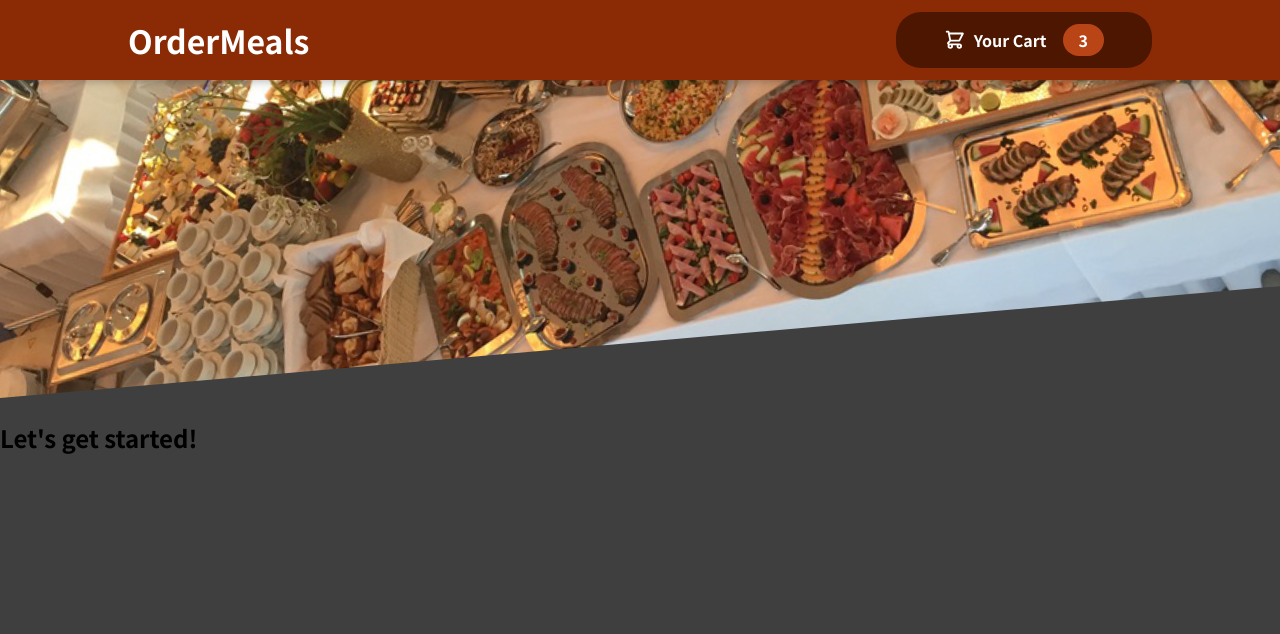
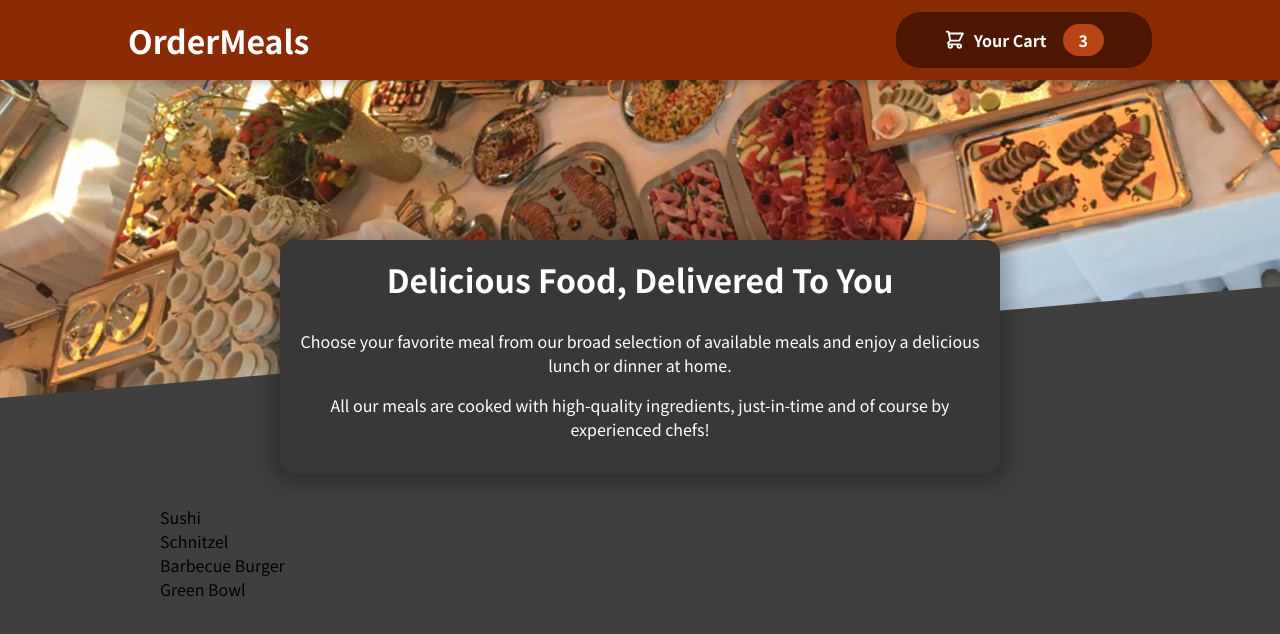
Before and after one commit to DavitGujejiani/food-ordering-website-reactjs, a React (Create React App) app: page / in a window 1280 px wide. Shown: the top 634 px of the page. Built offline with nearby package versions, Linux system fonts and the light colour scheme.

Commit message:
134. Added a Meals component

```diff
--- a/src/App.js
+++ b/src/App.js
@@ -1,11 +1,14 @@
 import { Fragment } from "react";
 import Header from "./components/Layout/Header";
+import Meals from "./components/Meals/Meals";
 
 function App() {
     return (
         <Fragment>
             <Header />
-            <h2>Let's get started!</h2>
+            <main>
+                <Meals />
+            </main>
         </Fragment>
     );
 }
--- /dev/null
+++ b/src/components/Meals/AvailableMeals.js
@@ -0,0 +1,40 @@
+import classes from "./AvailableMeals.module.css";
+
+const DUMMY_MEALS = [
+    {
+        id: "m1",
+        name: "Sushi",
+        description: "Finest fish and veggies",
+        price: 22.99,
+    },
+    {
+        id: "m2",
+        name: "Schnitzel",
+        description: "A german specialty!",
+        price: 16.5,
+    },
+    {
+        id: "m3",
+        name: "Barbecue Burger",
+        description: "American, raw, meaty",
+        price: 12.99,
+    },
+    {
+        id: "m4",
+        name: "Green Bowl",
+        description: "Healthy...and green...",
+        price: 18.99,
+    },
+];
+
+function AvailableMeals() {
+    const mealsList = DUMMY_MEALS.map((meal) => <li>{meal.name}</li>);
+
+    return (
+        <section className={classes.meals}>
+            <ul>{mealsList}</ul>
+        </section>
+    );
+}
+
+export default AvailableMeals;
--- /dev/null
+++ b/src/components/Meals/AvailableMeals.module.css
@@ -0,0 +1,24 @@
+.meals {
+    max-width: 60rem;
+    width: 90%;
+    margin: 2rem auto;
+    animation: meals-appear 1s ease-out forwards;
+}
+
+.meals ul {
+    list-style: none;
+    margin: 0;
+    padding: 0;
+}
+
+@keyframes meals-appear {
+    from {
+        opacity: 0;
+        transform: translateY(3rem);
+    }
+
+    to {
+        opacity: 1;
+        transform: translateY(0);
+    }
+}
--- /dev/null
+++ b/src/components/Meals/Meals.js
@@ -0,0 +1,14 @@
+import { Fragment } from "react";
+import MealsSummary from "./MealsSummary";
+import AvailableMeals from "./AvailableMeals";
+
+function Meals() {
+    return (
+        <Fragment>
+            <MealsSummary />
+            <AvailableMeals />
+        </Fragment>
+    );
+}
+
+export default Meals;
--- /dev/null
+++ b/src/components/Meals/MealsSummary.js
@@ -0,0 +1,19 @@
+import classes from "./MealsSummary.module.css";
+
+function MealsSummary() {
+    return (
+        <section className={classes.summary}>
+            <h2>Delicious Food, Delivered To You</h2>
+            <p>
+                Choose your favorite meal from our broad selection of available
+                meals and enjoy a delicious lunch or dinner at home.
+            </p>
+            <p>
+                All our meals are cooked with high-quality ingredients,
+                just-in-time and of course by experienced chefs!
+            </p>
+        </section>
+    );
+}
+
+export default MealsSummary;
--- /dev/null
+++ b/src/components/Meals/MealsSummary.module.css
@@ -0,0 +1,18 @@
+.summary {
+    text-align: center;
+    max-width: 45rem;
+    width: 90%;
+    margin: auto;
+    margin-top: -10rem;
+    position: relative;
+    background-color: #383838;
+    color: white;
+    border-radius: 14px;
+    padding: 1rem;
+    box-shadow: 0 1px 18px 10px rgba(0, 0, 0, 0.25);
+}
+
+.summary h2 {
+    font-size: 2rem;
+    margin-top: 0;
+}
```
Also changed, not shown: 1 other file (tests, documents, lock files or other folders).
